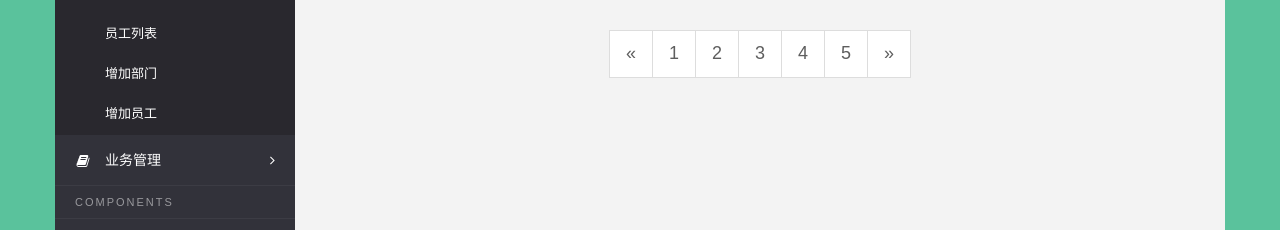
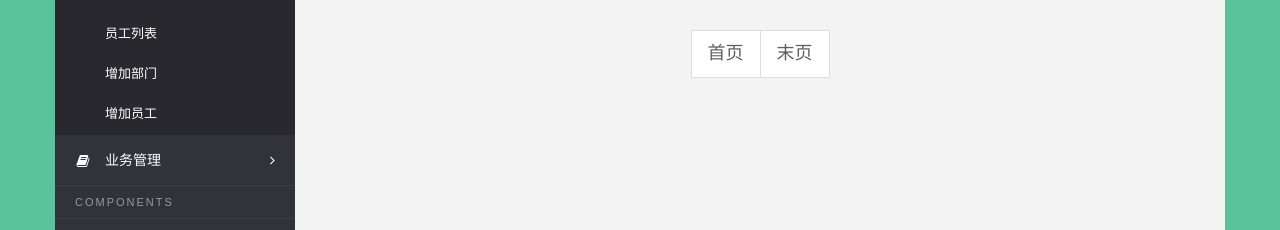
Before and after one commit to haojieorg/test1, a Flask app: template templates/emplist.html in a window 1280 px wide. Shown: the part 220-450 px from the top of the page. Run offline with Flask 2, Linux system fonts and the light colour scheme; the template is opened without the code that fills it, so the values that code supplies are empty; parts of the project's set-up code (start-up, migrations or seed data) failed here and were passed over; some libraries are stand-ins or nearby versions.

Commit message:
导入分页助手函数

```diff
--- a/templates/emplist.html
+++ b/templates/emplist.html
@@ -1,4 +1,5 @@
 {% extends 'base.html' %}
+{% import 'helper.html' as helper %}
 {% block main_content %}
     <div class="row">
         <div class="wrapper">
@@ -33,17 +34,7 @@
                     </table>
 
                 </section>
-                <div class="text-center">
-                    <ul class="pagination pagination-lg">
-                        <li><a href="#">«</a></li>
-                        <li><a href="#">1</a></li>
-                        <li><a href="#">2</a></li>
-                        <li><a href="#">3</a></li>
-                        <li><a href="#">4</a></li>
-                        <li><a href="#">5</a></li>
-                        <li><a href="#">»</a></li>
-                    </ul>
-                </div>
+                {{ helper.render_paginate(emp,'admin.emplist') }}
             </div>
         </div>
     </div>
```
